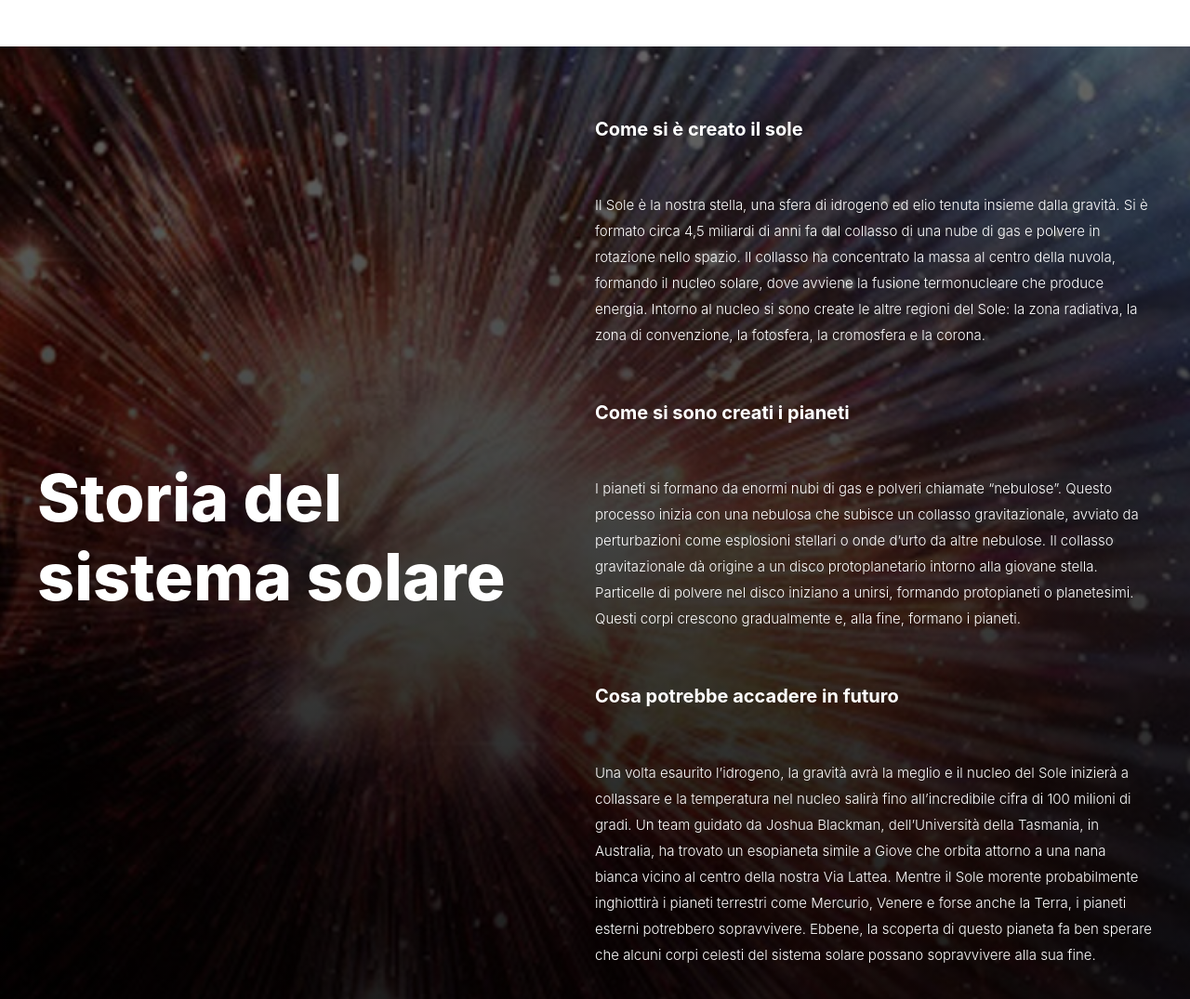
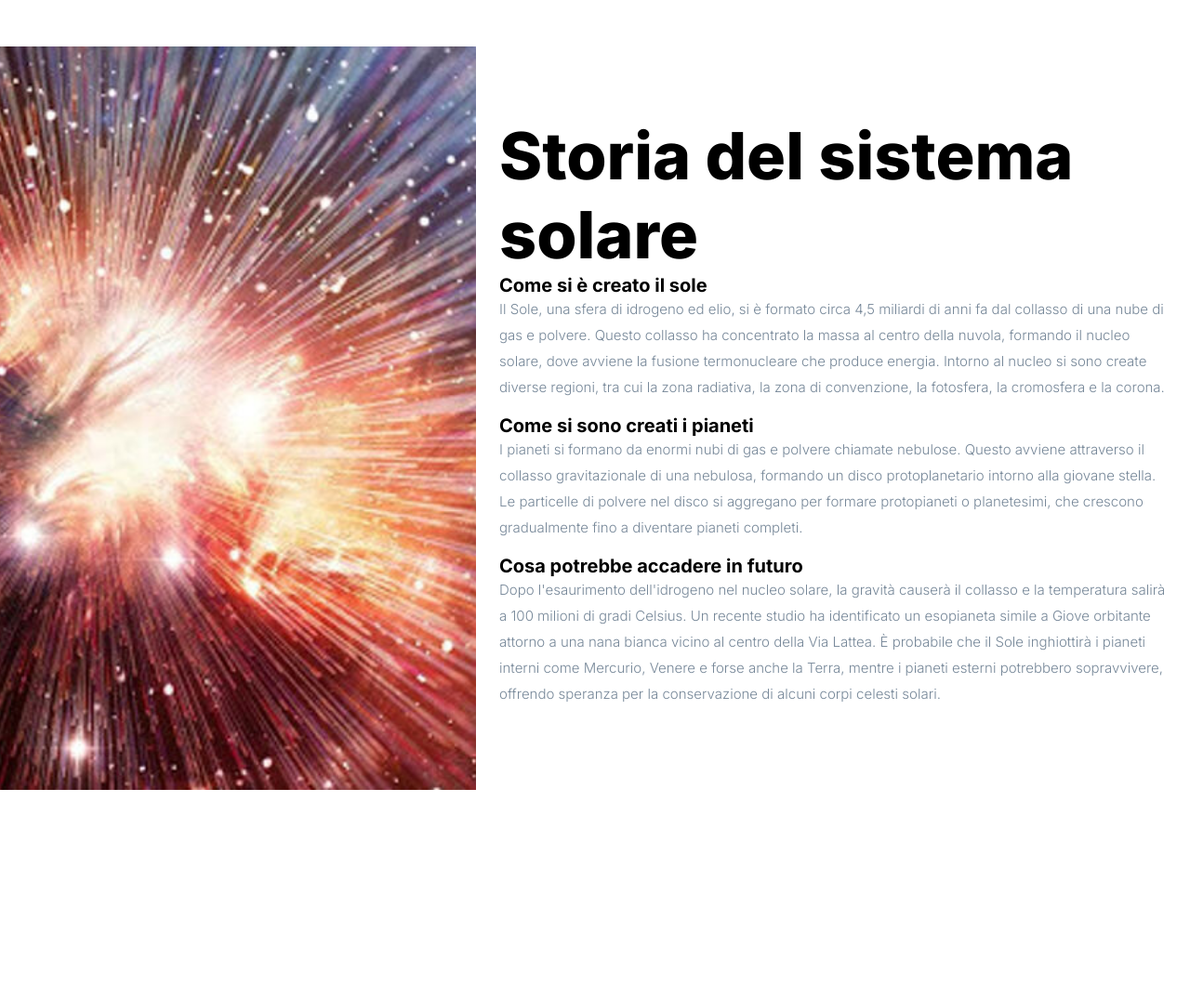
Before and after one commit to gaiafedelii/progetto-tormi, a plain HTML site: page index.html in a window 1280 px wide. Shown: the part 800-1875 px from the top of the page at 93% size. Drawn offline with Linux system fonts and the light colour scheme.

Commit message:
gaiafedelii

```diff
--- a/index.html
+++ b/index.html
@@ -6,8 +6,7 @@
     <meta name="viewport" content="width=device-width, initial-scale=1.0">
     <title>Document</title>
     <link rel="stylesheet" href="stile.css">
-    <link href="https://fonts.googleapis.com/css2?family=Inter:wght@300;400;700;900&display=swap" rel="stilesheet">
-
+    <link href="https://fonts.googleapis.com/css2?family=Inter:wght@100..900&display=swap" rel="stylesheet">
 </head>
 
 <body>
@@ -39,16 +38,18 @@
     </div>
 
     <div class="poster1 mg1">
-        <div class="poster1__title">
-            <h3 class="big-text cw">Storia del sistema solare</h3>
+        <div class="poster1__img">
+            <img src="big bang.png" alt="">
         </div>
         <div class="poster1__content">
-            <h4 class="normal-text cw">Come si è creato il sole</h4>
-            <p class="small-text cw">Il Sole è la nostra stella, una sfera di idrogeno ed elio tenuta insieme dalla gravità. Si è formato circa 4,5 miliardi di anni fa dal collasso di una nube di gas e polvere in rotazione nello spazio. Il collasso ha concentrato la massa al centro della nuvola, formando il nucleo solare, dove avviene la fusione termonucleare che produce energia. Intorno al nucleo si sono create le altre regioni del Sole: la zona radiativa, la zona di convenzione, la fotosfera, la cromosfera e la corona.</p>
-            <h4 class="normal-text cw">Come si sono creati i pianeti</h4>
-            <p class="small-text cw">I pianeti si formano da enormi nubi di gas e polveri chiamate “nebulose”. Questo processo inizia con una nebulosa che subisce un collasso gravitazionale, avviato da perturbazioni come esplosioni stellari o onde d’urto da altre nebulose. Il collasso gravitazionale dà origine a un disco protoplanetario intorno alla giovane stella. Particelle di polvere nel disco iniziano a unirsi, formando protopianeti o planetesimi. Questi corpi crescono gradualmente e, alla fine, formano i pianeti. </p>
-            <h4 class="normal-text cw">Cosa potrebbe accadere in futuro</h4>
-            <p class="small-text cw">Una volta esaurito l’idrogeno, la gravità avrà la meglio e il nucleo del Sole inizierà a collassare e la temperatura nel nucleo salirà fino all’incredibile cifra di 100 milioni di gradi. Un team guidato da Joshua Blackman, dell’Università della Tasmania, in Australia, ha trovato un esopianeta simile a Giove che orbita attorno a una nana bianca vicino al centro della nostra Via Lattea. Mentre il Sole morente probabilmente inghiottirà i pianeti terrestri come Mercurio, Venere e forse anche la Terra, i pianeti esterni potrebbero sopravvivere. Ebbene, la scoperta di questo pianeta fa ben sperare che alcuni corpi celesti del sistema solare possano sopravvivere alla sua fine.</p>
+            <h3 class="big-text">Storia del sistema solare</h3>
+            <h4 class="normal-text">Come si è creato il sole</h4>
+            <p class="small-text">Il Sole, una sfera di idrogeno ed elio, si è formato circa 4,5 miliardi di anni fa dal collasso di una nube di gas e polvere. Questo collasso ha concentrato la massa al centro della nuvola, formando il nucleo solare, dove avviene la fusione termonucleare che produce energia. Intorno al nucleo si sono create diverse regioni, tra cui la zona radiativa, la zona di convenzione, la fotosfera, la cromosfera e la corona.</p>
+            <h4 class="normal-text">Come si sono creati i pianeti</h4>
+            <p class="small-text">I pianeti si formano da enormi nubi di gas e polvere chiamate nebulose. Questo avviene attraverso il collasso gravitazionale di una nebulosa, formando un disco protoplanetario intorno alla giovane stella. Le particelle di polvere nel disco si aggregano per formare protopianeti o planetesimi, che crescono gradualmente fino a diventare pianeti completi.</p>
+            <h4 class="normal-text">Cosa potrebbe accadere in futuro</h4>
+            <p class="small-text">
+                Dopo l'esaurimento dell'idrogeno nel nucleo solare, la gravità causerà il collasso e la temperatura salirà a 100 milioni di gradi Celsius. Un recente studio ha identificato un esopianeta simile a Giove orbitante attorno a una nana bianca vicino al centro della Via Lattea. È probabile che il Sole inghiottirà i pianeti interni come Mercurio, Venere e forse anche la Terra, mentre i pianeti esterni potrebbero sopravvivere, offrendo speranza per la conservazione di alcuni corpi celesti solari.</p>
         </div>
     </div>
 
--- a/stile.css
+++ b/stile.css
@@ -10,22 +10,12 @@ p{
     font-weight: 300;
 }
 
-.cw{
-    color: #fff;
-}
-.mg1{
-    margin-top: 50px;
-}
-.big-text{
-    font-size: 70px;
-    font-weight: 300;
-}
-.normal-text{
-    font-size: 20px;
-}
-.small-text{
-    font-size: 15px;
-}
+.cw{color: #fff;}
+.mg1{margin-top: 50px;}
+
+.big-text{font-size: 70px; font-weight: 300;}
+.normal-text{font-size: 20px;}
+.small-text{font-size: 10px;}
 
 .button{
     background: darkblue;
@@ -161,22 +151,36 @@ p{
 
 .poster1{
     display: flex;
-    padding: 50px 0;
-    background: linear-gradient(0deg, rgba(0,0,0,0.9), rgba(0,0,0,0.6)),
-        url("big bang.jpg") no-repeat center center;
-    background-size: cover;
-}
-
-.poster1__title{
-    width: 50%;
-    padding: 40px;
-    display: flex;
+    height: 100vh;
+    width: 100%;
     align-items: center;
 }
 
+.poster1__img{width: 40%; height: 100%;}
+.poster1__img img{object-fit: cover; width: 100%; height: 100%;}
+
 .poster1__content{
-    width: 50%;
-    padding-right: 40px;
+    width: 60%;
+    padding-right: 25px;
+    padding-left: 25px;
+    height: auto;
+    position: relative;
+}
+
+.poster1__content h4,
+.poster1__content h3{
+    margin-top: 0;
+    margin-bottom: 0;
+    padding-bottom: 0;
+}
+
+.poster1__content p{
+    margin-top: 0;
+    padding-bottom: 0;
+}
+
+@media(max-width: 768px){
+
 }
 
 .poster4{
```
Also changed, not shown: big bang.png (renamed from big bang.jpg).
